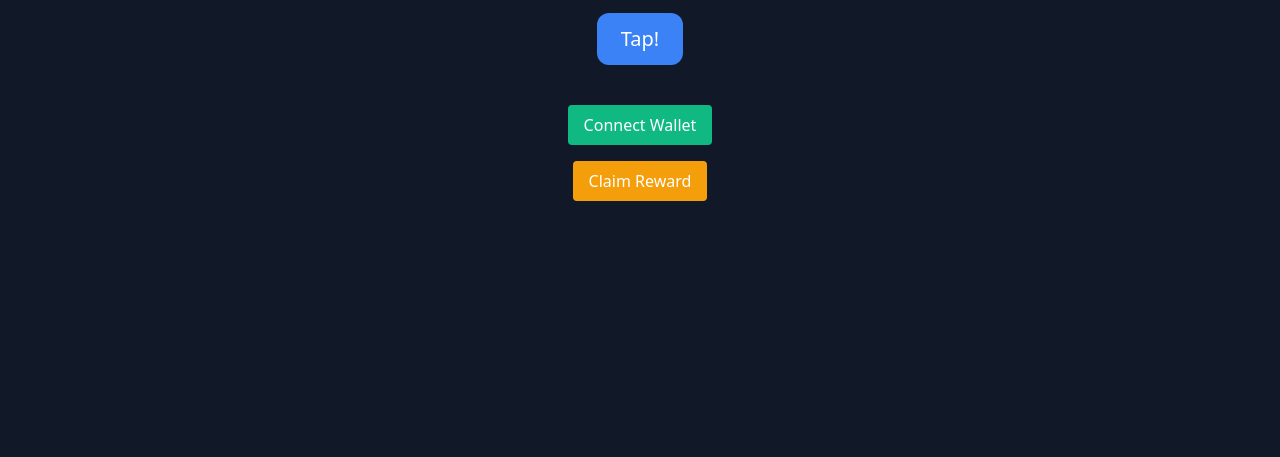
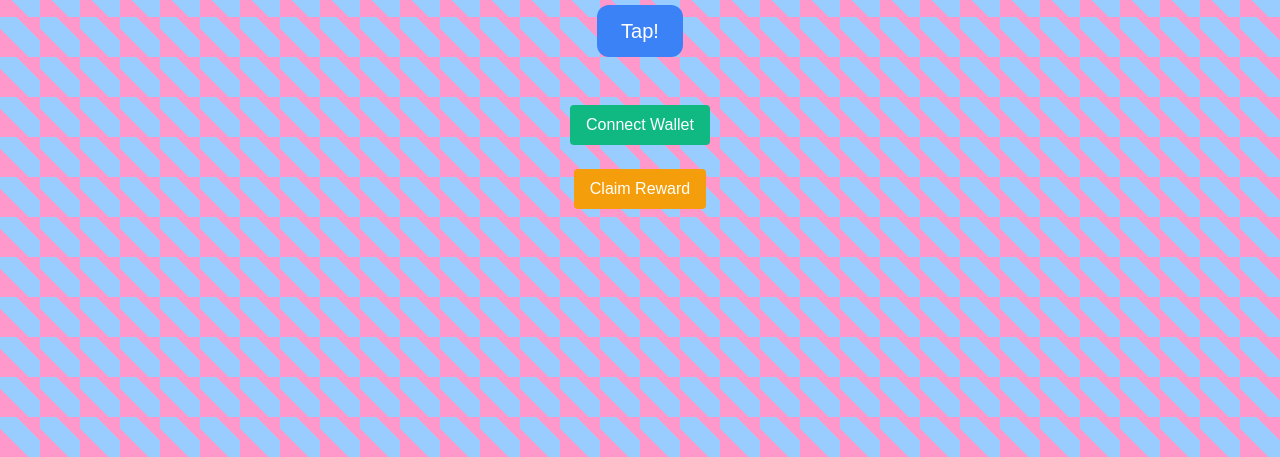
Before and after one commit to Ahdar20/Tap-klik, a plain HTML site: page index.html in a window 1280 px wide. Shown: the part 343-800 px from the top of the page. Drawn offline with nearby package versions, Linux system fonts and the light colour scheme.

Commit message:
Update index.html

```diff
--- a/index.html
+++ b/index.html
@@ -6,6 +6,49 @@
   <title>Lucky Tap Game</title>
   <script src="https://cdn.jsdelivr.net/npm/ethers@5.7.2/dist/ethers.min.js"></script>
   <link href="https://cdn.jsdelivr.net/npm/tailwindcss@2.2.19/dist/tailwind.min.css" rel="stylesheet">
+  <style>
+  body {
+    background: repeating-linear-gradient(
+      45deg,
+      #ff99cc,
+      #ff99cc 20px,
+      #99ccff 20px,
+      #99ccff 40px
+    );
+    background-size: 40px 40px;
+    font-family: sans-serif;
+    color: white;
+    text-align: center;
+    min-height: 100vh;
+    display: flex;
+    flex-direction: column;
+    justify-content: center;
+    align-items: center;
+  }
+
+  .container {
+    background: rgba(0, 0, 0, 0.7);
+    padding: 2rem;
+    border-radius: 1rem;
+    box-shadow: 0 0 15px rgba(255, 255, 255, 0.2);
+  }
+
+  button {
+    background-color: #ffffff22;
+    color: white;
+    padding: 10px 20px;
+    margin: 8px;
+    border: none;
+    border-radius: 10px;
+    cursor: pointer;
+    transition: all 0.3s ease;
+  }
+
+  button:hover {
+    background-color: #ffffff55;
+  }
+</style>
+
 </head>
 <body class="bg-gray-900 text-white flex flex-col items-center justify-center h-screen">
   <h1 class="text-4xl font-bold mb-4">🎯 Lucky Tap</h1>
```
